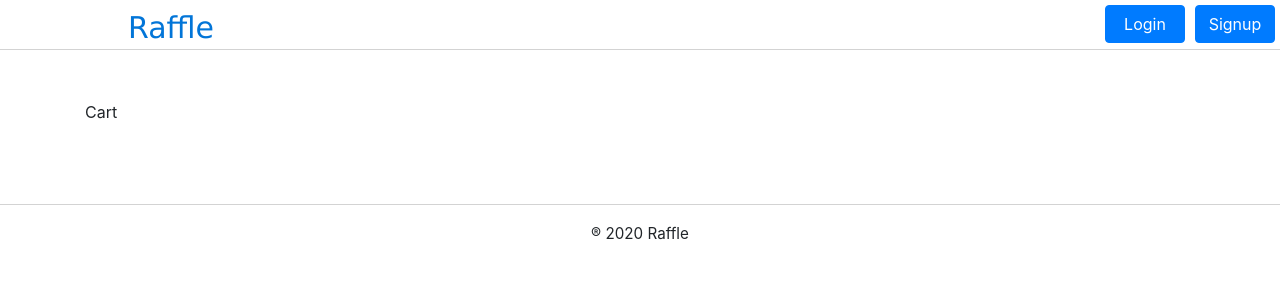
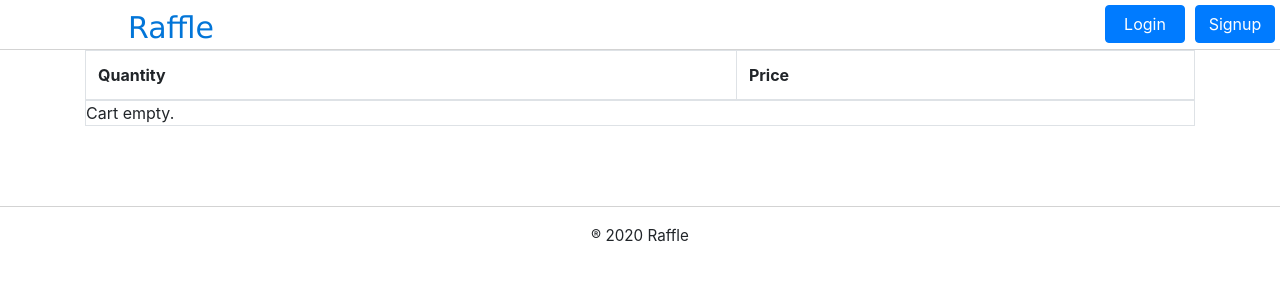
Before and after one commit to antonzaharia/raffle-app, a React (Create React App) app in the folder raffle-frontend/: page /cart in a window 1280 px wide. Shown: the top 300 px of the page. Built offline with nearby package versions, Linux system fonts and the light colour scheme.

Commit message:
cart items component added

```diff
--- a/raffle-frontend/src/actions/CartActions.js
+++ b/raffle-frontend/src/actions/CartActions.js
@@ -11,7 +11,7 @@ export function newCartItem(data) {
         if ("errors" in result) {
           dispatch({ type: "FAILED", payload: result.errors });
         } else {
-            console.log(result)
+          console.log(result);
           dispatch({
             type: "NEW_CART_ITEM",
             payload: result,
@@ -20,3 +20,16 @@ export function newCartItem(data) {
       });
   };
 }
+export function loadCart(cartId) {
+  return (dispatch) => {
+    dispatch({ type: "START_NEW_CART" });
+    fetch(`http://localhost:3001/carts/${cartId}`)
+      .then((resp) => resp.json())
+      .then((result) =>
+        dispatch({
+          type: "LOAD_CART",
+          payload: result,
+        })
+      );
+  };
+}
--- /dev/null
+++ b/raffle-frontend/src/components/Cart/CartItem.js
@@ -0,0 +1,12 @@
+import React, { Component } from "react";
+
+export default class CartItem extends Component {
+  render() {
+    return (
+      <tr>
+        <td>{this.props.data.quantity}</td>
+        <td>{this.props.data.price}</td>
+      </tr>
+    );
+  }
+}
--- a/raffle-frontend/src/containers/CartContainer.js
+++ b/raffle-frontend/src/containers/CartContainer.js
@@ -1,9 +1,48 @@
-import React from 'react'
+import React, { Component } from "react";
+import { connect } from "react-redux";
+import { loadCart } from "../actions/CartActions";
+import CartItem from "../components/Cart/CartItem";
 
-export default function CartContainer() {
+import Table from "react-bootstrap/Table";
+
+class CartContainer extends Component {
+  componentDidMount() {
+    if (localStorage.cart_id) {
+      this.props.loadCart(localStorage.cart_id);
+    }
+  }
+  renderItems = () => {
+    if (this.props.cart) {
+      return this.props.cart.cart_items
+        .reverse()
+        .map((ci) => <CartItem key={ci.id} data={ci}/>);
+    } else {
+      return "Cart empty.";
+    }
+  };
+  render() {
     return (
-        <div className="main">
-            Cart
-        </div>
-    )
+      <div>
+        {this.props.requesting ? <p>Loading cart...</p> : ""}
+        <Table striped bordered hover>
+          <thead>
+            <tr>
+              <th>Quantity</th>
+              <th>Price</th>
+            </tr>
+          </thead>
+          <tbody>{this.renderItems()}</tbody>
+        </Table>
+      </div>
+    );
+  }
 }
+const mapDispatchToProps = (dispatch) => ({
+  loadCart: (cartId) => dispatch(loadCart(cartId)),
+});
+const mapStateToProps = (state) => ({
+  cart: state.cart.cart,
+  requesting: state.cart.requesting,
+});
+
+export default connect(mapStateToProps, mapDispatchToProps)(CartContainer);
--- a/raffle-frontend/src/reducers/CartReducer.js
+++ b/raffle-frontend/src/reducers/CartReducer.js
@@ -1,7 +1,9 @@
-export default function CartReducer(state = { cart: [], requesting: false }, action) {
+export default function CartReducer(state = { cart: null, requesting: false }, action) {
     switch(action.type){
         case "START_NEW_CART":
             return {...state, requesting: true}
+        case "LOAD_CART":
+            return {...state, cart: action.payload, requesting: false}
         case "NEW_CART_ITEM":
             return {...state, cart: action.payload, requesting: false}
         default:
```
Also changed, not shown: 1 other file (tests, documents, lock files or other folders).
